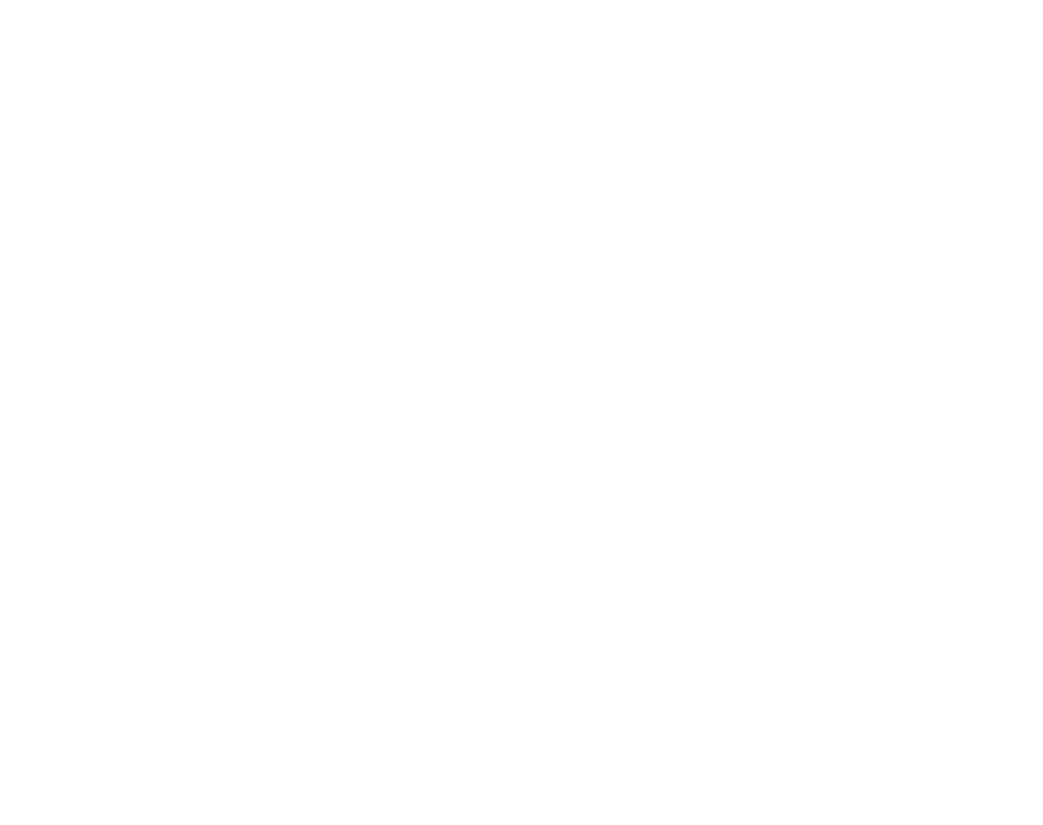
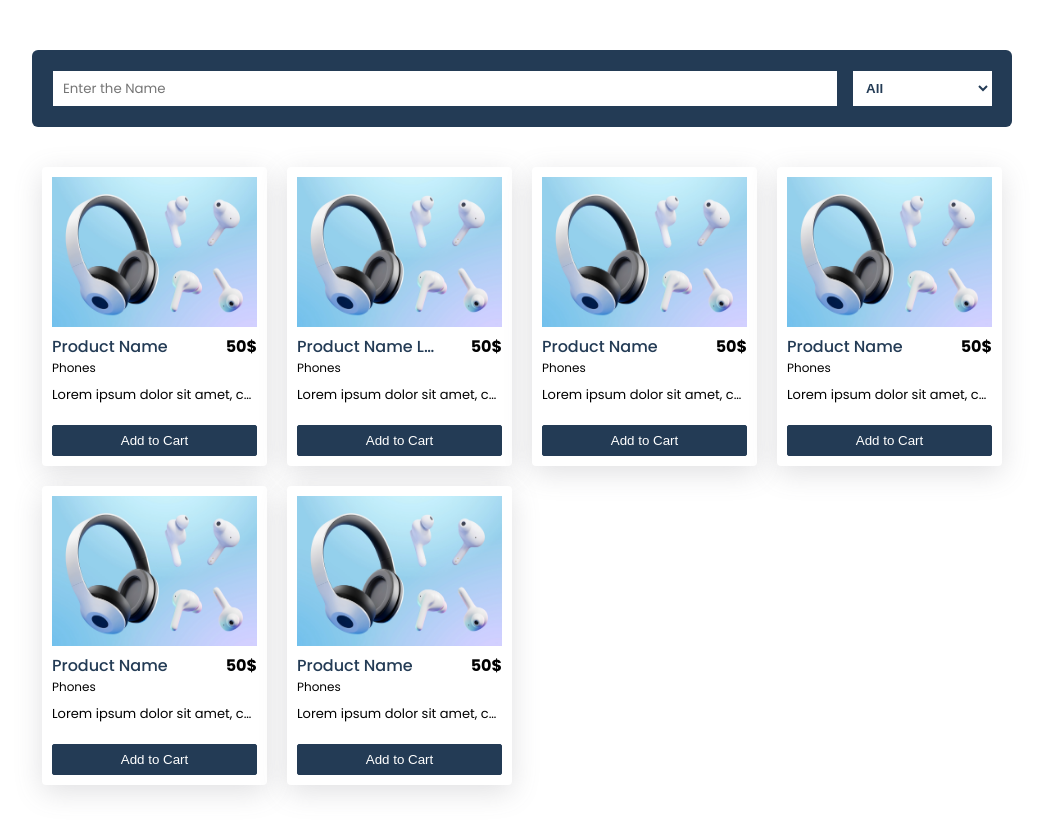
Before and after one commit to GSG-G13/E-commerce-team1, a website: page html/customer.html in a window 1280 px wide. Shown: the whole page, without its empty margins (118-1161 px from the left). Before the commit the page ends 800 px from the top, so only its background shows below. Drawn offline with Linux system fonts and the light colour scheme.

Commit message:
create customer, seller page and style Relates #13

```diff
--- a/css/media.css
+++ b/css/media.css
@@ -1,4 +1,4 @@
-@media (max-width:600px) {
+@media (max-width: 600px) {
   nav {
     visibility: hidden;
   }
@@ -10,4 +10,26 @@
   .hero-picture {
     order: -1;
   }
+  .container {
+    /* margin-top: 50px; */
+    padding: 50px 20px 30px 20px;
   }
+  .products-actions {
+    flex-direction: column;
+  }
+  .products-actions .input-search {
+    width: 100%;
+  }
+  .products-actions .add-product {
+    width: 50%;
+    font-size: 12px;
+  }
+  .products {
+    display: flex;
+    flex-direction: column;
+  }
+  .product-div {
+    width: 280px;
+    margin: auto;
+  }
+}
--- /dev/null
+++ b/css/seller.css
@@ -0,0 +1,189 @@
+* {
+  margin: 0;
+  padding: 0;
+  box-sizing: border-box;
+}
+body {
+  font-family: "Poppins", sans-serif;
+}
+.container {
+  /* margin-top: 50px; */
+  padding: 50px 150px 30px 150px;
+  background-color: white;
+  min-height: 100vh;
+}
+.products-actions {
+  width: 100%;
+  padding: 20px;
+  border-radius: 6px;
+  background-color: #ffffff;
+  display: flex;
+  justify-content: space-between;
+  align-items: center;
+  gap: 15px;
+  margin-bottom: 30px;
+  background-color: #233b55;
+}
+.products-actions .input-search {
+  padding: 10px;
+  width: 85%;
+  outline: none;
+  border: 1px solid #233b55;
+}
+.products-actions .input-search::placeholder {
+  font-family: "Poppins", sans-serif;
+}
+.products-actions .add-product {
+  padding: 10px;
+  width: 15%;
+  background-color: #ffffff;
+  border: 1px solid #ffffff;
+  cursor: pointer;
+  color: #233b55;
+  font-weight: 600;
+}
+.filter {
+  padding: 8px;
+  width: 15%;
+  background-color: #ffffff;
+  border: 1px solid #ffffff;
+  cursor: pointer;
+  color: #233b55;
+  font-weight: 600;
+}
+.products {
+  display: flex;
+  justify-content: flex-start;
+  flex-wrap: wrap;
+  width: 100%;
+}
+.product-div {
+  width: calc(100% / 4);
+  display: flex;
+  justify-content: center;
+  padding: 10px;
+}
+.product-details {
+  width: 100%;
+  padding: 10px;
+  background-color: white;
+  border-radius: 4px;
+  box-shadow: rgba(100, 100, 111, 0.2) 0px 7px 29px 0px;
+}
+.product-details img {
+  width: 100%;
+  height: 150px;
+}
+.product-name {
+  width: 70%;
+  font-weight: 500;
+  white-space: nowrap;
+  overflow: hidden;
+  text-overflow: ellipsis;
+  color: #233b55;
+}
+.product-name-price {
+  display: flex;
+  justify-content: space-between;
+  align-items: center;
+}
+.product-name-price .product-price {
+  font-weight: 700;
+}
+.product-category {
+  font-size: 12px;
+  width: 70%;
+  white-space: nowrap;
+  overflow: hidden;
+  text-overflow: ellipsis;
+}
+.product-description {
+  white-space: nowrap;
+  overflow: hidden;
+  text-overflow: ellipsis;
+  font-size: 13px;
+  margin-top: 8px;
+}
+.delete-edit {
+  display: flex;
+  justify-content: flex-end;
+  margin-top: 20px;
+}
+.delete-edit div {
+  cursor: pointer;
+}
+.delete-edit .delete {
+  margin-left: 15px;
+}
+.delete-edit .delete svg {
+  width: 14px;
+  fill: red;
+}
+.delete-edit .edit svg {
+  width: 16px;
+  fill: green;
+}
+.add-to-cart {
+  width: 100%;
+  margin-top: 20px;
+  padding: 7px;
+  cursor: pointer;
+  background-color: #233b55;
+  border: 1px solid #233b55;
+  color: white;
+  border-radius: 2px;
+}
+/* add product form */
+.add-product-form {
+  width: 100%;
+  min-height: 100vh;
+  background-color: rgba(0, 0, 0, 0.6);
+  position: absolute;
+  top: 0;
+  left: 0;
+  right: 0;
+  padding: 50px 150px;
+  display: none;
+}
+.add-product-form .form {
+  width: 50%;
+  background-color: white;
+  margin: auto;
+  padding: 20px;
+  text-align: center;
+  border-radius: 10px;
+}
+.close-icon {
+  width: 100%;
+  display: flex;
+  justify-content: flex-end;
+}
+.close-icon svg {
+  width: 20px;
+  fill: red;
+  cursor: pointer;
+}
+.add-title {
+  margin-bottom: 20px;
+}
+.add-product-form .form input {
+  width: 100%;
+  padding: 10px;
+  margin-bottom: 10px;
+}
+.add-product-form input::placeholder {
+  font-family: "Poppins", sans-serif;
+}
+.add-product-form textarea {
+  width: 100%;
+  height: 100px;
+  padding: 10px;
+  margin-bottom: 3px;
+}
+.add-product-form textarea::placeholder {
+  font-family: "Poppins", sans-serif;
+}
+.select-category {
+  width: 100%;
+  padding: 10px;
+}
--- a/html/customer.html
+++ b/html/customer.html
@@ -0,0 +1,126 @@
+<!DOCTYPE html>
+<html lang="en">
+  <head>
+    <meta charset="UTF-8" />
+    <meta http-equiv="X-UA-Compatible" content="IE=edge" />
+    <meta name="viewport" content="width=device-width, initial-scale=1.0" />
+    <link rel="icon" href="../imgs/app-tap-icon.svg" />
+    <link rel="stylesheet" href="../css/seller.css" />
+    <link rel="stylesheet" href="../css/media.css" />
+    <link rel="preconnect" href="https://fonts.googleapis.com" />
+    <link rel="preconnect" href="https://fonts.gstatic.com" crossorigin />
+    <link
+      href="https://fonts.googleapis.com/css2?family=Poppins:wght@400;500;600;700&display=swap"
+      rel="stylesheet"
+    />
+    <title>Customer</title>
+  </head>
+  <body>
+    <div class="container">
+      <div class="products-actions">
+        <input type="text" placeholder="Enter the Name" class="input-search" />
+        <select class="filter">
+          <option value="all">All</option>
+          <option value="laptops">Laptops</option>
+          <option value="mobiles">Mobiles</option>
+          <option value="headphones">Headphones</option>
+        </select>
+      </div>
+      <div class="products">
+        <div class="product-div">
+          <div class="product-details">
+            <img src="../imgs/img.jpeg" alt="" class="product-img" />
+            <div class="product-name-price">
+              <p class="product-name">Product Name</p>
+              <p class="product-price">50$</p>
+            </div>
+            <p class="product-category">Phones</p>
+            <p class="product-description">
+              Lorem ipsum dolor sit amet, consectetur adipisicing elit. Nemo,
+              amet!
+            </p>
+            <button class="add-to-cart">Add to Cart</button>
+          </div>
+        </div>
+        <div class="product-div">
+          <div class="product-details">
+            <img src="../imgs/img.jpeg" alt="" class="product-img" />
+            <div class="product-name-price">
+              <p class="product-name">
+                Product Name Lorem ipsum dolor sit amet consectetur adipisicing
+                elit. Fugit, doloribus.
+              </p>
+              <p class="product-price">50$</p>
+            </div>
+            <p class="product-category">Phones</p>
+            <p class="product-description">
+              Lorem ipsum dolor sit amet, consectetur adipisicing elit. Nemo,
+              amet!
+            </p>
+            <button class="add-to-cart">Add to Cart</button>
+          </div>
+        </div>
+        <div class="product-div">
+          <div class="product-details">
+            <img src="../imgs/img.jpeg" alt="" class="product-img" />
+            <div class="product-name-price">
+              <p class="product-name">Product Name</p>
+              <p class="product-price">50$</p>
+            </div>
+            <p class="product-category">Phones</p>
+            <p class="product-description">
+              Lorem ipsum dolor sit amet, consectetur adipisicing elit. Nemo,
+              amet!
+            </p>
+            <button class="add-to-cart">Add to Cart</button>
+          </div>
+        </div>
+        <div class="product-div">
+          <div class="product-details">
+            <img src="../imgs/img.jpeg" alt="" class="product-img" />
+            <div class="product-name-price">
+              <p class="product-name">Product Name</p>
+              <p class="product-price">50$</p>
+            </div>
+            <p class="product-category">Phones</p>
+            <p class="product-description">
+              Lorem ipsum dolor sit amet, consectetur adipisicing elit. Nemo,
+              amet!
+            </p>
+            <button class="add-to-cart">Add to Cart</button>
+          </div>
+        </div>
+        <div class="product-div">
+          <div class="product-details">
+            <img src="../imgs/img.jpeg" alt="" class="product-img" />
+            <div class="product-name-price">
+              <p class="product-name">Product Name</p>
+              <p class="product-price">50$</p>
+            </div>
+            <p class="product-category">Phones</p>
+            <p class="product-description">
+              Lorem ipsum dolor sit amet, consectetur adipisicing elit. Nemo,
+              amet!
+            </p>
+            <button class="add-to-cart">Add to Cart</button>
+          </div>
+        </div>
+        <div class="product-div">
+          <div class="product-details">
+            <img src="../imgs/img.jpeg" alt="" class="product-img" />
+            <div class="product-name-price">
+              <p class="product-name">Product Name</p>
+              <p class="product-price">50$</p>
+            </div>
+            <p class="product-category">Phones</p>
+            <p class="product-description">
+              Lorem ipsum dolor sit amet, consectetur adipisicing elit. Nemo,
+              amet!
+            </p>
+            <button class="add-to-cart">Add to Cart</button>
+          </div>
+        </div>
+      </div>
+    </div>
+  </body>
+</html>
```
Also changed, not shown: html/seller.html (+162 -0 lines), imgs/app-logo.svg (added), imgs/app-tap-icon.svg (added), imgs/img.jpeg (added), imgs/img2.jpeg (added), 1 other file. Lines whose indentation alone changed are shown as unchanged.
